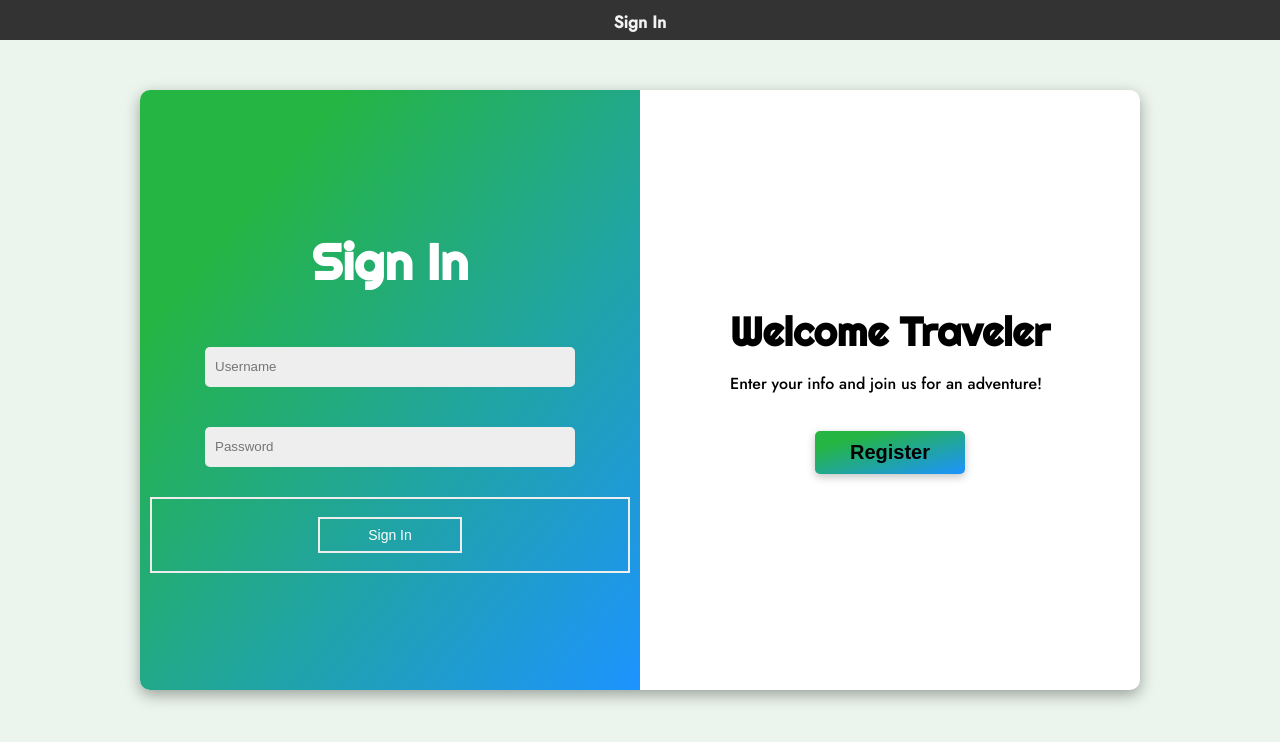
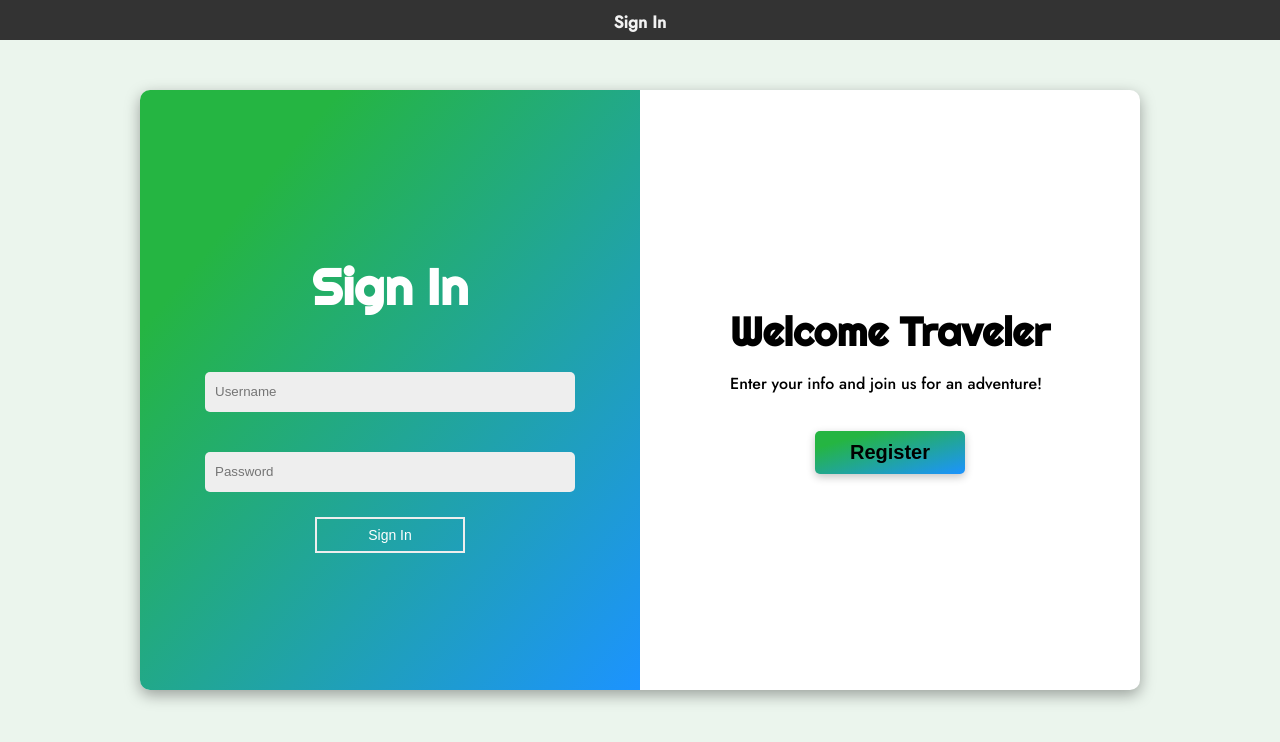
Before and after one commit to LawrenceOL/out-n-about-5-front-end, a React (Create React App) app: page / in a window 1280 px wide. Shown: the top 742 px of the page. Built offline with nearby package versions, Linux system fonts and the light colour scheme; a web font is replaced by a local one.

Commit message:
Sign in button fix

```diff
--- a/src/pages/SignIn.js
+++ b/src/pages/SignIn.js
@@ -56,11 +56,9 @@ const SignIn = (props) => {
             />
           </div>
           {/* Sign In Button */}
-          <div className="signin-button">
             <button className='signin-button' disabled={!formValuer.username || !formValuer.password}>
               Sign In
             </button>
-          </div>
         </form>
       </div>
       <div className="register-button-wrapper">
--- a/src/style/App.css
+++ b/src/style/App.css
@@ -53,11 +53,13 @@ body{
   margin:0px;
 }
 .signin-button {
+    width: 150px;
     font-size: 14px;
     padding: .5rem 3rem;
     border: solid 2.5px #eee;
     background: transparent;
-    background-origin: border-box;    margin: 10px;
+    background-origin: border-box;
+    margin: 5px auto;
     color:white;
 }
   .signin-button:hover {
```
